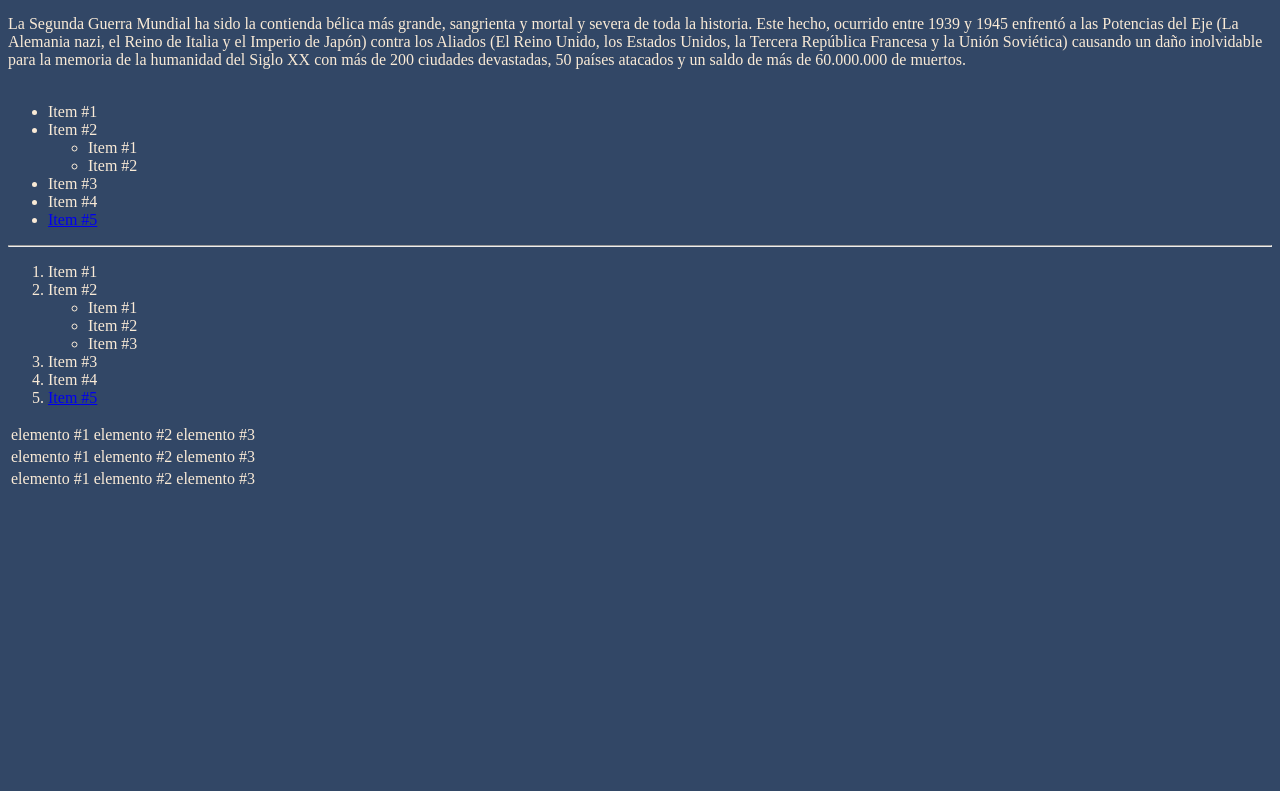
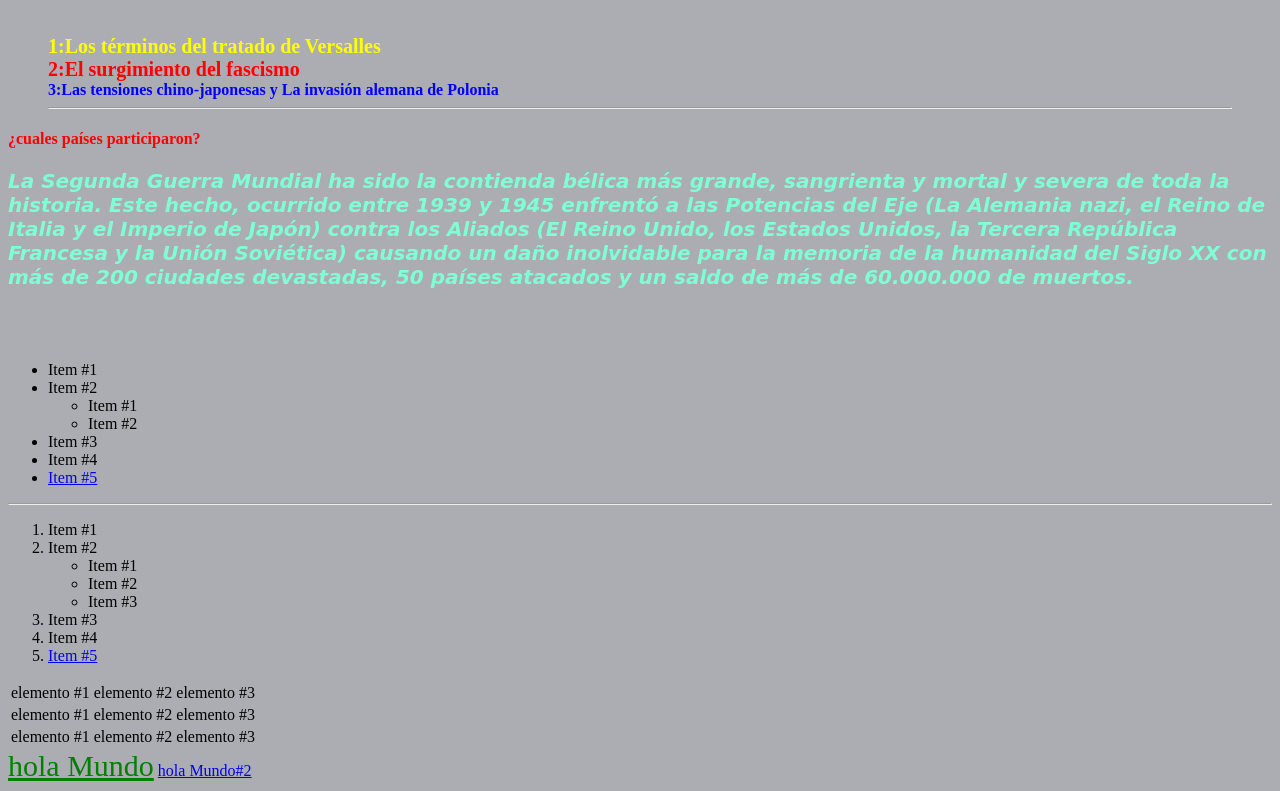
Before and after one commit to JavierFrancisco1/mi-primer-sitio-web, a plain HTML site: page index.html in a window 1280 px wide. Shown: the part 726-1517 px from the top of the page. Before the commit the page ends 1225 px from the top, so only its background shows below. Drawn offline with Linux system fonts and the light colour scheme.

Commit message:
css updates

```diff
--- a/index.css
+++ b/index.css
@@ -1,4 +1,35 @@
 body {
-  background-color: rgb(50, 71, 102);
-  color: antiquewhite;
+  background-color: rgb(171, 173, 179);
 }
+h1,
+h2 {
+  color: orange;
+}
+h4 {
+  color: red;
+}
+p {
+  font: oblique bold 120% cursive;
+  font-size: 20px;
+  color: aquamarine;
+}
+h3 {
+  color: green;
+  font-size: 50px;
+}
+blockquote {
+  color: blue;
+}
+.yellow {
+  color: yellow;
+  font-size: 20px;
+}
+.red {
+  color: red;
+  font-size: 20px;
+}
+a[href="http://www.falconmasters.com"]
+{
+  color: green;
+  font-size: 30px;
+}
--- a/index.html
+++ b/index.html
@@ -15,21 +15,21 @@
     <h1>segunda guerra mundial</h1> <br>
     <h2>RESUMEN</h2>
     <p>
-        <b>La Segunda Guerra Mundial</b> fue un conflicto armado que tuvo lugar entre los años de 1939 y 1945 <br>
+        <p> <b>La Segunda Guerra Mundial</b> fue un conflicto armado que tuvo lugar entre los años de 1939 y 1945 <br>
         y que involucró de manera directa o indirecta a la mayor parte de las potencias militares y económicas de la época <br>
-        así como a numerosos países del Tercer Mundo.
+        así como a numerosos países del Tercer Mundo.</p>
     </p>
     <img src="pancho/images.jfif" alt="imágenes animadas google" title="logotipos de guerra animados" width="400" height="300"/>
     <br>
     <a target="_blank" href="https://www.google.com.mx/?gfe_rd=cr&ei=i_TYVc-sCaSR8QeB9bu4DQ&gws_rd=ssl">ir a google</a>
-    <a href="mailto:javierfrancisco2212@gmail.com" title="enviar correo a Francisco Gutierrez">enviar mail</a>
+   b  <a href="mailto:javierfrancisco2212@gmail.com" title="enviar correo a Francisco Gutierrez">enviar mail</a>
 
     <h3>CAUSAS</h3>
 
     <p>
         <blockquote>
-        <b>1:Los términos del tratado de Versalles</b> <br>
-        <b>2:El surgimiento del fascismo</b> <br>
+        <b class="yellow">1:Los términos del tratado de Versalles</b> <br>
+        <b class="red">2:El surgimiento del fascismo</b> <br>
         <b>3:Las tensiones chino-japonesas y La invasión alemana de Polonia</b> <hr/> </blockquote>
     </p>
     <h4>
@@ -39,9 +39,9 @@
     <br>
     </h4>
 
-       La Segunda Guerra Mundial ha sido la contienda bélica más grande, sangrienta y mortal y severa de toda la historia. Este hecho, ocurrido entre 1939 y 1945
+       <p> La Segunda Guerra Mundial ha sido la contienda bélica más grande, sangrienta y mortal y severa de toda la historia. Este hecho, ocurrido entre 1939 y 1945
         enfrentó a las Potencias del Eje (La Alemania nazi, el Reino de Italia y el Imperio de Japón) contra los Aliados (El Reino Unido, los Estados Unidos, la Tercera República Francesa y la Unión Soviética)
-        causando un daño inolvidable para la memoria de la humanidad del Siglo XX con más de 200 ciudades devastadas, 50 países atacados y un saldo de más de 60.000.000 de muertos. <br>
+        causando un daño inolvidable para la memoria de la humanidad del Siglo XX con más de 200 ciudades devastadas, 50 países atacados y un saldo de más de 60.000.000 de muertos.</p> <br>
         <br>
 
 
@@ -91,6 +91,8 @@
             <td>elemento #3</td>
         </tr>
        </table>
+       <a href="http://www.falconmasters.com" class="green">hola Mundo</a>
+       <a href="#">hola Mundo#2</a>
 
 
 
```
